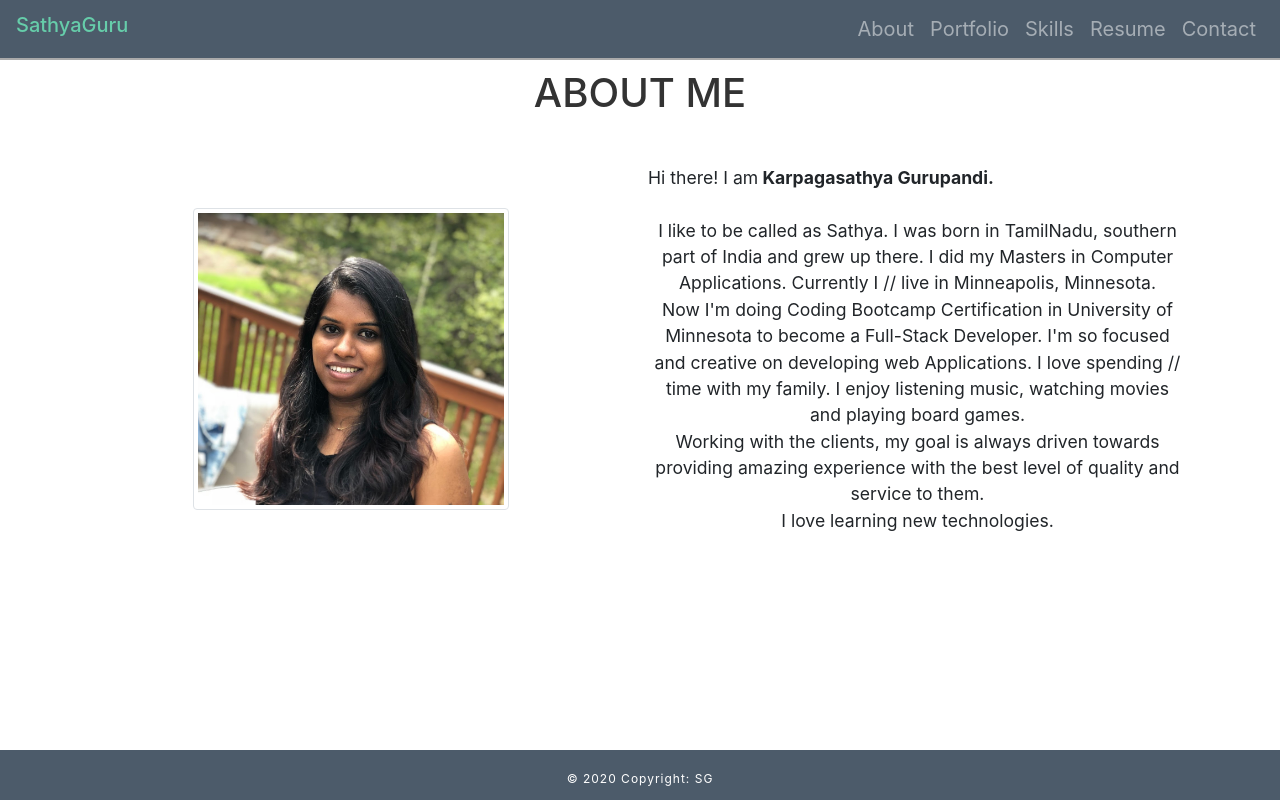
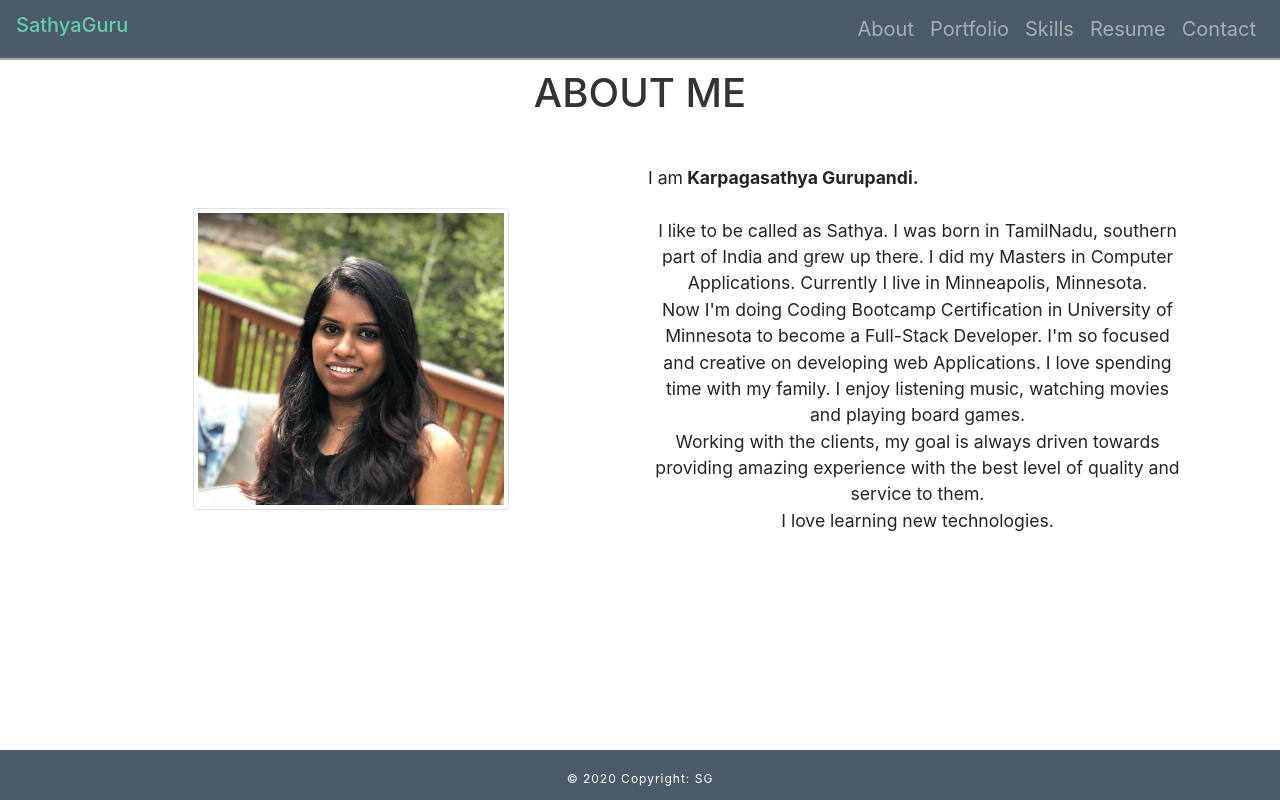
Before and after one commit to karpagasathya/react_portfolio, a React (Create React App) app: page / in a window 1280 px wide. Built offline with nearby package versions, Linux system fonts and the light colour scheme.

Commit message:
cleaned some code

```diff
--- a/src/components/About.js
+++ b/src/components/About.js
@@ -19,17 +19,17 @@ const About = () => {
           <Row className="pt-3 pb-5 align-items-center">
             <Col xs={12} md={6}>
               <Row className="justify-content-center mb-2 mr-2 ">
-                <Image className="profile justify-content-end" alt="profile" src={Profile} thumbnail fluid />
+                <Image className="profile justify-content-end myimage" alt="profile" src={Profile} thumbnail fluid />
               </Row>
             </Col>
             <Col xs={12} md={6}>
-              <Row className=" align-items-start p-2 my-details rounded">
-                Hi there! I am <strong>&nbsp;Karpagasathya Gurupandi.</strong>
+              <Row className=" align-items-start p-2 my-details rounded myname">
+                I am <strong >&nbsp;Karpagasathya Gurupandi.</strong>
                 <br />
-                I like to be called as Sathya. I was born in TamilNadu, southern part of India and grew up there. I did my Masters in Computer Applications. Currently I // live in Minneapolis,
+                I like to be called as Sathya. I was born in TamilNadu, southern part of India and grew up there. I did my Masters in Computer Applications. Currently I live in Minneapolis,
                 Minnesota.
                 <br />
-                Now I'm doing Coding Bootcamp Certification in University of Minnesota to become a Full-Stack Developer. I'm so focused and creative on developing web Applications. I love spending //
+                Now I'm doing Coding Bootcamp Certification in University of Minnesota to become a Full-Stack Developer. I'm so focused and creative on developing web Applications. I love spending
                 time with my family. I enjoy listening music, watching movies and playing board games.
                 <br />
                 Working with the clients, my goal is always driven towards providing amazing experience with the best level of quality and service to them.
--- a/src/components/Navbar.js
+++ b/src/components/Navbar.js
@@ -7,9 +7,9 @@ import "./style.css";
 const MyNavbar = () => {
   return (
     <div>
-      <Navbar fixed="top" variant="dark" expand="md" className="animate-navbar nav-theme justify-content-between">
+      <Navbar fixed="top" variant="dark" expand="md" className="nav-theme justify-content-between">
         <div>
-          <Navbar.Brand href="#home">
+          <Navbar.Brand href="#about">
             <h5>SathyaGuru</h5>
           </Navbar.Brand>
         </div>
--- a/src/components/Skills.js
+++ b/src/components/Skills.js
@@ -1,11 +1,18 @@
 import React from "react";
 import "./style.css";
-// import { Card } from "react-bootstrap";
+
+const style = {
+  skill: {
+    backgroundColor: "grey",
+    margin: "50px",
+    padding: "50px",
+  },
+};
 
 
 function SkillsCard(props) {
   return (
-    <div className="uk-text-center client-side-card skills-card">
+    <div className="uk-text-center client-side-card skills-card" style={style.skill}>
       <div className={`uk-card uk-card-secondary ${props.name}-card ${props.animate}`}>
         <div className="uk-card-body">
           <h3 className="uk-card-title">{props.title}</h3>
@@ -22,20 +29,6 @@ function SkillsCard(props) {
         </div>
       </div>
     </div>
-
-    // <Card className="mycard p-0 w-25 h-25" style={{ width: "10rem" }}>
-    //   {/* <Card.Img variant="top" src={props.imgURL} /> */}
-    //   <Card.Body>
-    //     <Card.Title className="card-title">{props.title}</Card.Title>
-    //     <Card.Text className="card-text">{skills.map(skill)=>()}</Card.Text>
-    //   </Card.Body>
-    //   <Card.Body>
-    //     <Card.Link className="card-link" href={props.siteURL}>
-    //       View Website
-    //     </Card.Link>
-    //     <Card.Link href={props.repoURL}>GitHub Repo</Card.Link>
-    //   </Card.Body>
-    // </Card>
   );
 }
 
--- a/src/pages/skillsPage.js
+++ b/src/pages/skillsPage.js
@@ -2,18 +2,16 @@ import React from "react";
 import "../components/style.css";
 import SkillsCard from "../components/Skills";
 import { clientSide, serverSide } from "../utils/skillsData";
-// import BackgroundImage from "../components/BackgroundImage";
-// import imageURL from "../assets/images/background1.jpg";
-// import { Parallax } from "react-parallax";
 
 function SkillsPage(props) {
     return (
-    //   <Parallax blur={{ min: -30, max: 30 }} bgImage={require("../assets/images/background1.jpg")} strength={-200}>
+      <>
+        <h1 className="pt-5 mt-3 text-center font-details pb-3">SKILLS</h1>
         <div className="uk-child-width-1-3@m uk-grid-match" uk-grid="true" id="skills-section">
           <SkillsCard skills={clientSide} title="Client Side" icon="desktop" name="client" animate="slide-left" />
           <SkillsCard skills={serverSide} title="Server Side" icon="server" name="server" animate="slide-up" />
         </div>
-    //   </Parallax>
+      </>
     );
 };
 
```
